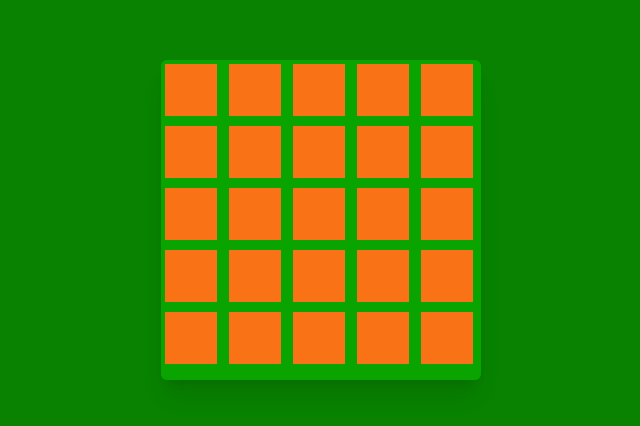
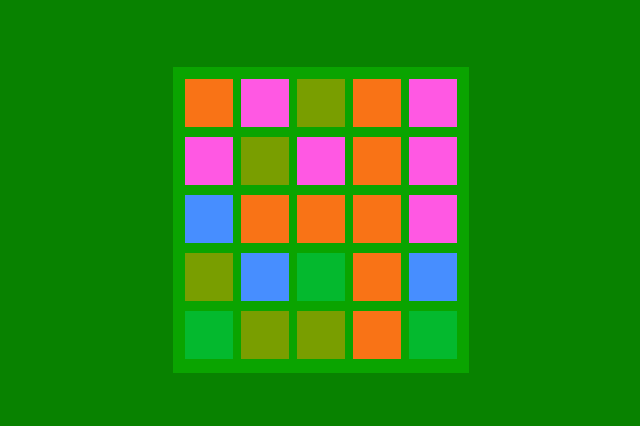
Before and after one commit to xyangst/hexlink, a SvelteKit app: page / in a window 1280 px wide. Shown: the part 180-606 px from the top of the page, without its empty margins (319-959 px from the left). Built offline with nearby package versions, Linux system fonts and the light colour scheme.

Commit message:
delete code

```diff
--- a/src/components/Board.svelte
+++ /dev/null
@@ -1,38 +0,0 @@
-<script lang="ts">
-	import { BOARD_PADDING, TILE_SIZE, height, width } from "$lib/config"
-	import { createEventDispatcher, onMount } from "svelte"
-	import Grid from "./Grid.svelte"
-	const dispatch = createEventDispatcher()
-	let docWidth = document.body.clientWidth
-	function getTileSize() {
-		docWidth = document.body.clientWidth
-		let sizes = [60, 50, 40, 30]
-		let minWdth
-		for (let size of sizes) {
-			minWdth = BOARD_PADDING * 2 + 40 * 2 + height * size
-			if (docWidth >= minWdth) {
-				return size
-			}
-		}
-		return sizes[sizes.length - 1]
-	}
-
-	onMount(() => {
-		addEventListener("resize", () => {
-			if (getTileSize() != $TILE_SIZE) TILE_SIZE.set(getTileSize())
-		})
-	})
-</script>
-
-<main class="flex items-center">
-	<div
-		class="relative bg-crack shadow-xl rounded-md"
-		style="
-    width: {$TILE_SIZE * height + BOARD_PADDING * 2}px;
-    height: {$TILE_SIZE * width + BOARD_PADDING * 2}px;
-    --tile-size: {$TILE_SIZE}px;
-  "
-	>
-		<Grid on:gameover={() => dispatch("gameover")} />
-	</div>
-</main>
--- a/src/components/Grid.svelte
+++ b/src/components/Grid.svelte
@@ -6,9 +6,13 @@
 
 
 </script>
+<div class="bg-crack p-2">
+	{#each $board as width, x}
+	<div>
+		{#each width as tile, y}
 
-{#each $board as width, x}
-	{#each width as tile, y}
-	 <Tile {tile}></Tile>
-{/each}
-{/each}
+		<Tile {tile}></Tile>
+		{/each}
+	</div>
+	{/each}
+</div>
--- a/src/components/Tile.svelte
+++ b/src/components/Tile.svelte
@@ -1,20 +1,15 @@
 <script lang="ts">
-	import { TILE_SIZE } from "$lib/config"
 	import type { Tile } from "$lib/game"
 
 	export let tile: Tile
 </script>
 
-<div class="cell"/>
 
 {#if tile.type !== null}
 	<button
 		on:click
-		class="p-1"
-		style="
-	    width: {$TILE_SIZE}px;
-		height: {$TILE_SIZE}px;"
-		><div class="tile tile{tile.type}" style="--tile-size:60px;" />
+		class="p-1 w-14 h-14"
+		><div class="tile tile{tile.type}"/>
 	</button>
 {/if}
 
@@ -31,29 +26,9 @@
 	.tile4 {
 		@apply hue-rotate-[50deg];
 	}
-	.cell {
-		position: absolute;
-		width: var(--tile-size);
-		height: var(--tile-size);
-		pointer-events: none;
-		z-index: 2;
-	}
 	.tile {
 		@apply bg-cover bg-center w-full h-full bg-orange-500;
 
 		/* background-image: url(https://cdn.discordapp.com/attachments/728137623775739995/1157238636299952149/fd2c8a111c5425b2404ab9e5560f2586.png); */
 	}
-	@keyframes pulse {
-		0% {
-			transform: scale(1.15);
-		}
-
-		50% {
-			transform: scale(1.3);
-		}
-
-		100% {
-			transform: scale(1.15);
-		}
-	}
 </style>
--- a/src/lib/game.ts
+++ b/src/lib/game.ts
@@ -3,7 +3,7 @@ import { height, width } from "$lib/config"
 
 export class Tile {
 	id = Math.random()
-	type: null | number = random(0, 5)
+	type: null | number = Math.floor(random(0, 5))
 }
 export function generateRandomBoard() {
 	const board: Tile[][] = []
--- a/src/routes/+page.svelte
+++ b/src/routes/+page.svelte
@@ -1,11 +1,11 @@
 <script lang="ts">
-	import Board from "$components/Board.svelte"
 	import GameOverModal from "$components/GameOverModal.svelte"
+	import Grid from "$components/Grid.svelte"
 	import { score } from "$lib/store"
 	let showModal = false
 </script>
 
 <main class="flex flex-col h-100 max-w-6xl">
-	<Board on:gameover={() => (showModal = true)} />
+	<Grid/>
 	<GameOverModal bind:score={$score} bind:visible={showModal} />
 </main>
```
